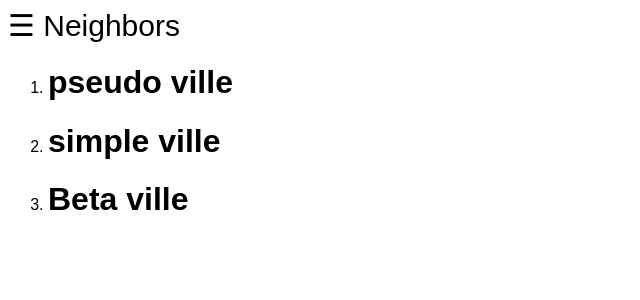
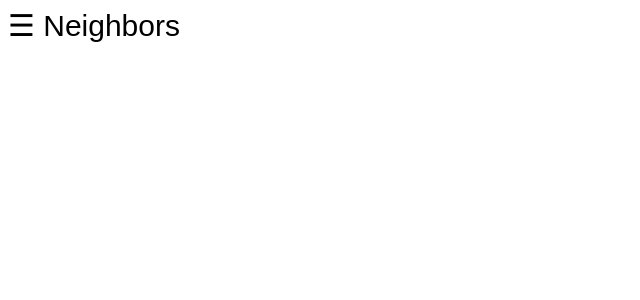
Before and after one commit to zach-col/reactNeighbors, a React (Create React App) app: page / in a window 1280 px wide. Shown: the top 300 px of the page, without its empty margins (0-640 px from the left). Built offline with nearby package versions, Linux system fonts and the light colour scheme.

Commit message:
feat: move locations to navbar

```diff
--- a/src/App.js
+++ b/src/App.js
@@ -1,5 +1,4 @@
 import React, { Component } from 'react';
-import GoogleMapLocations from './Locations'
 import Navbar from './Navbar'
 class App extends Component {
   state = {
@@ -27,8 +26,7 @@ class App extends Component {
   render() {
     return (
       <div>
-      <Navbar />
-        <GoogleMapLocations locations={this.state.locations} />
+        <Navbar locations={this.state.locations} />
       </div>
     )
   }
--- a/src/Locations.js
+++ /dev/null
@@ -1,18 +0,0 @@
-import React, { Component } from 'react'
-
-class Locations extends Component {
-  render() {
-    console.log('Props', this.props)
-    return (
-    <ol className='contact-list'>
-      {this.props.locations.map((location) => (
-        <li key={location.id} className='contact-list-item'>
-          <h1>{location.title}</h1>
-        </li>
-      ))}
-    </ol>
-    )
-  }
-}
-
-export default Locations
--- a/src/Navbar.js
+++ b/src/Navbar.js
@@ -13,13 +13,16 @@ class Navbar extends Component {
   render() {
     return (
       <div>
+      <span  style={{fontSize: 30, cursor: 'pointer'}} onClick={this.openNav}>&#9776; Neighbors</span>
         <div id="mySidenav" className="sidenav">
           <a href="javascript:void(0)" className="closebtn" onClick={this.closeNav}>×</a>
           <span style={{color: 'white', paddingRight: '10px', paddingLeft: '10px'}}>Search</span><input type="search" name="search"/>
-          <a href="#">Restaurant</a>
-          <p className="restaurantName">Restaurant</p>
+          {this.props.locations.map((location) => (
+            <a key={location.id} className='restaurantName'>
+              <p>{location.title}</p>
+            </a>
+          ))}
         </div>
-        <span  style={{fontSize: 30, cursor: 'pointer'}} onClick={this.openNav}>&#9776; Neighbors</span>
       </div>
     )
   }
```
